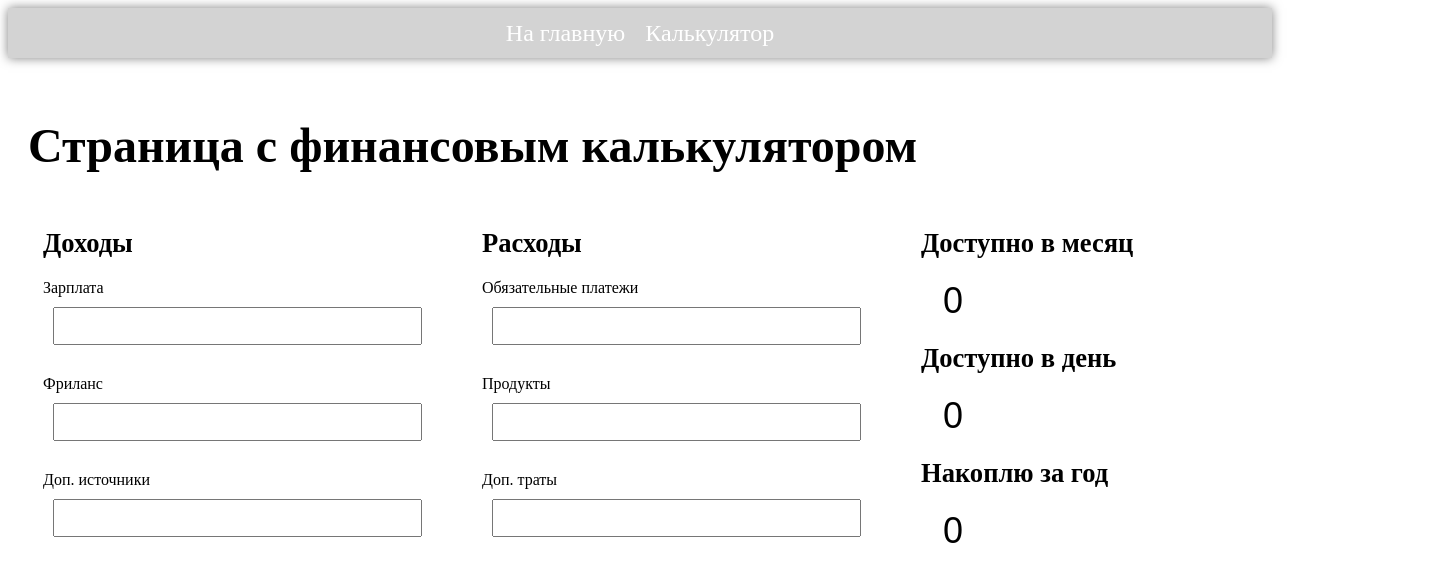
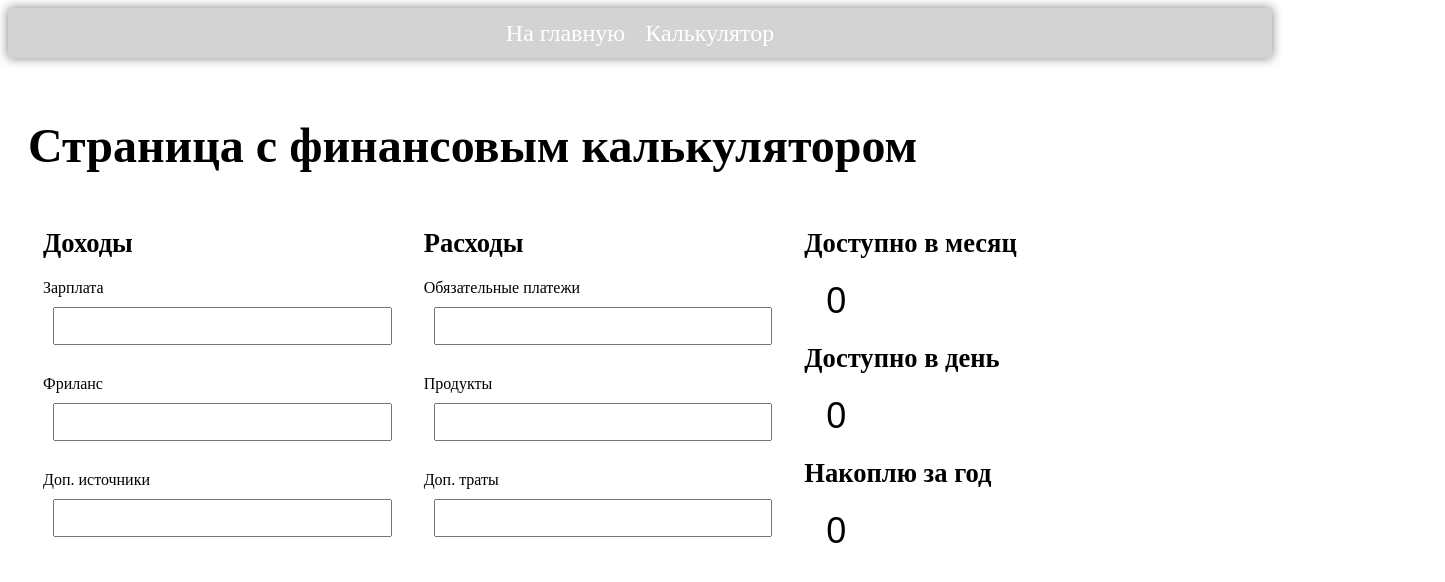
Before and after one commit to igitlog/Nuxt-project, a Nuxt app: page /financeCalculator in a window 1280 px wide. Shown: the top 582 px of the page, 1445 px wide, since content can reach past the window. Built offline with nearby package versions, Linux system fonts and the light colour scheme.

Commit message:
Add input css

```diff
--- a/components/pages/FinanceCalculator/index.vue
+++ b/components/pages/FinanceCalculator/index.vue
@@ -57,6 +57,12 @@ export default Vue.extend({});
 </script>
 
 <style scoped>
+.input {
+  width: 100%;
+}
+.total-input {
+  width: 100%;
+}
 .container {
   padding: 20px;
   font-size: 32px;
```
